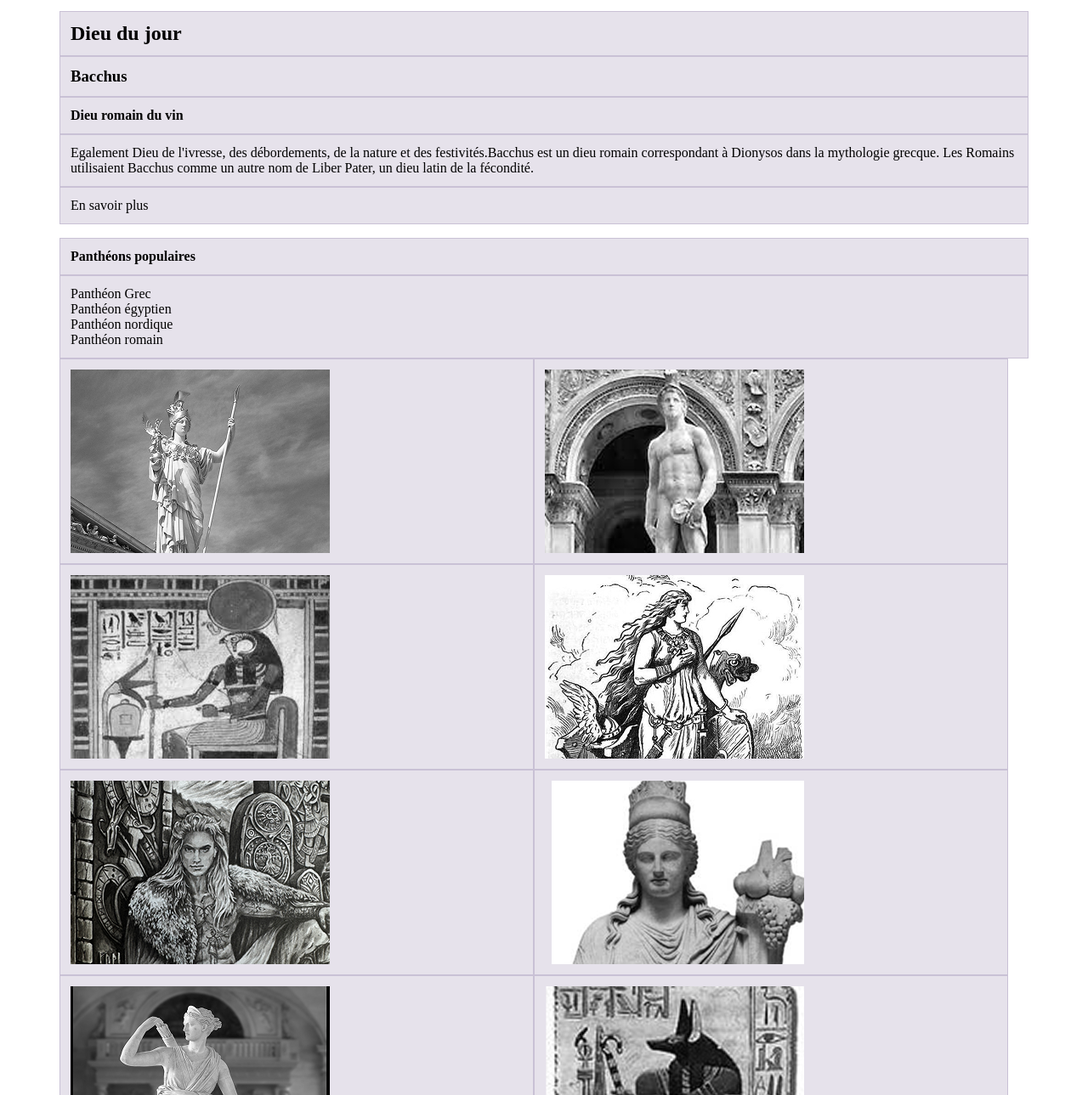
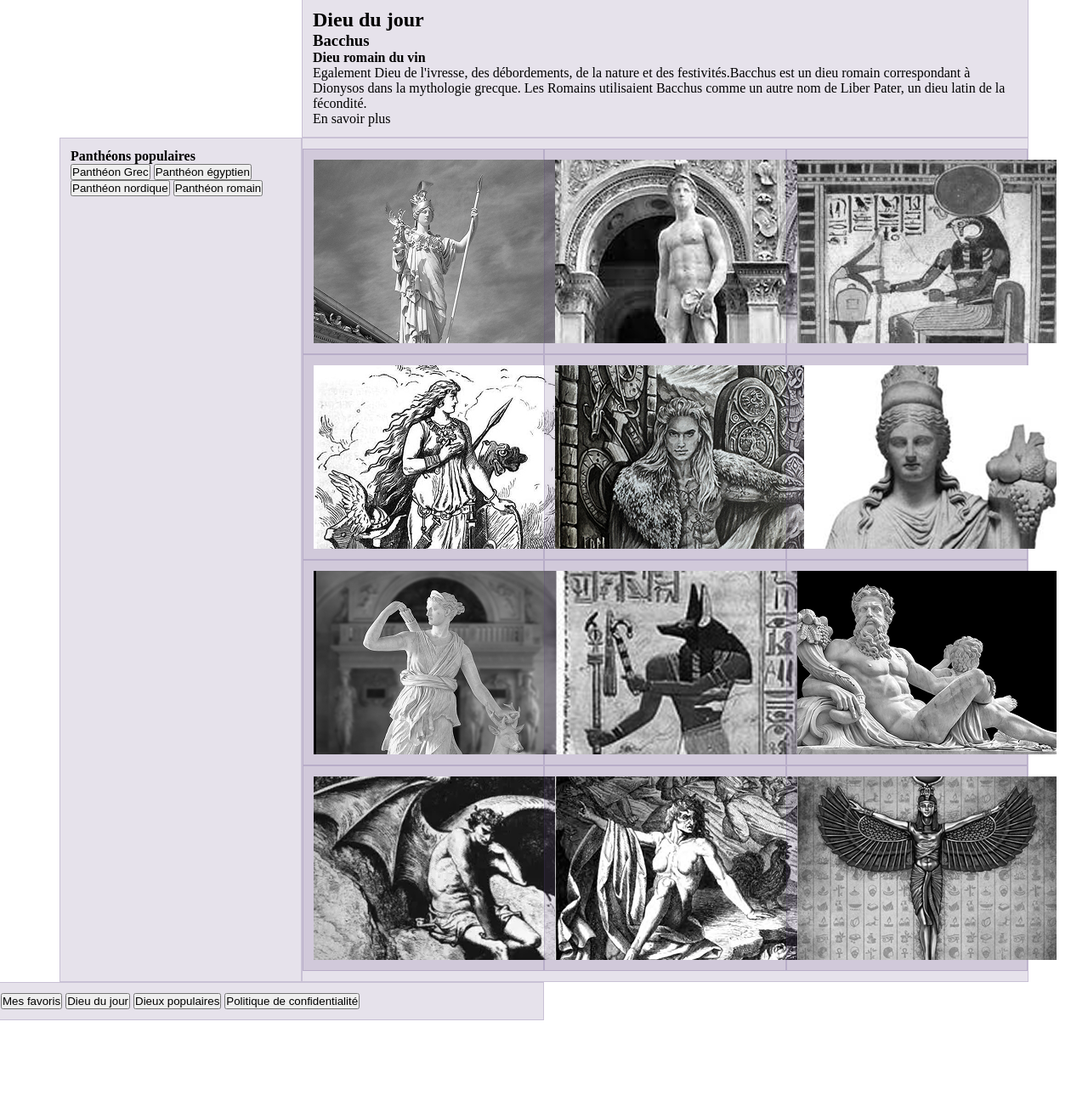
Before and after one commit to AndreaIacoviello/Atlas-Divin, a website built with Parcel: page src/index.html in a window 1280 px wide. Shown: the part 189-1478 px from the top of the page at 85% size. After the commit the page ends 1390 px from the top, so only its background shows below. Built offline with nearby package versions, Linux system fonts and the light colour scheme; files whose address does not match are found by name.

Commit message:
carte et header fini

```diff
--- a/src/index.html
+++ b/src/index.html
@@ -34,108 +34,90 @@
     <main>
       <div class="container">
         <div class="row">
-          <div class="col-12">
+          <div class="col-12 col-lg-9 offset-lg-3">
             <h1>Voir les dieux des panthéons</h1>
           </div>
-        </div>
-        <div class="row">
-          <div class="col-12">
+          <div class="col-12 col-lg-9 offset-lg-3">
+            <div class="carte-dieux-jour">
               <h2>Dieu du jour</h2>
-          </div>
-          <div class="col-12">
               <h3>Bacchus</h3>
-          </div>
-          <div class="col-12">
               <h4>Dieu romain du vin</h4>
-          </div>
-          <div class="col-12">
               <p>
-              Egalement Dieu de l'ivresse, des débordements, de la nature et des
-              festivités.Bacchus est un dieu romain correspondant à Dionysos
-              dans la mythologie grecque. Les Romains utilisaient Bacchus comme
-              un autre nom de Liber Pater, un dieu latin de la fécondité.
+                Egalement Dieu de l'ivresse, des débordements, de la nature et
+                des festivités.Bacchus est un dieu romain correspondant à
+                Dionysos dans la mythologie grecque. Les Romains utilisaient
+                Bacchus comme un autre nom de Liber Pater, un dieu latin de la
+                fécondité.
               </p>
-          </div>
-          <div class="col-12">
               <a>En savoir plus</a>
             </div>
           </div>
+
+          <div class="col-12 col-lg-3">
+            <section class="section">
+              <h4>Panthéons populaires</h4>
+              <button>Panthéon Grec</button>
+              <button>Panthéon égyptien</button>
+              <button>Panthéon nordique</button>
+              <button>Panthéon romain</button>
+            </section>
+          </div>
+          <div class="col-12 col-lg-9">
             <div class="row">
-          <div class="col-12">
-            <h4>Panthéons populaires</h4>
+              <div class="col-6 col-lg-4">
+                <div class="carte-athena"><img src="img/athena.png" /></div>
               </div>
-          <div class="col-12">
-           <div class="navigation-panthéon">
-            <nav><p>Panthéon Grec</p></nav>
+              <div class="col-6 col-lg-4">
+                <div class="carte-athena"><img src="img/mars.png" /></div>
               </div>
-          <div class="navigation-panthéon">
-            <p>Panthéon égyptien</p>
+              <div class="col-6 col-lg-4">
+                <div class="carte-athena"><img src="img/ra.png" /></div>
               </div>
-          <div class="navigation-panthéon">
-            <p>Panthéon nordique</p>
+              <div class="col-6 col-lg-4">
+                <div class="carte-athena"><img src="img/freya.png" /></div>
               </div>
-          <div class="navigation-panthéon">
-            <p>Panthéon romain</p>
+              <div class="col-6 col-lg-4">
+                <div class="carte-athena"><img src="img/loki.png" /></div>
+              </div>
+              <div class="col-6 col-lg-4">
+                <div class="carte-athena"><img src="img/fortuna.png" /></div>
+              </div>
+              <div class="col-6 col-lg-4">
+                <div class="carte-athena"><img src="img/artemis.png" /></div>
+              </div>
+              <div class="col-6 col-lg-4">
+                <div class="carte-athena"><img src="img/anubis.png" /></div>
+              </div>
+              <div class="col-6 col-lg-4">
+                <div class="carte-athena"><img src="img/zeus.png" /></div>
+              </div>
+              <div class="col-6 col-lg-4">
+                <div class="carte-athena"><img src="img/lucifer.png" /></div>
+              </div>
+              <div class="col-6 col-lg-4">
+                <div class="carte-athena"><img src="img/hel.png" /></div>
+              </div>
+              <div class="col-6 col-lg-4">
+                <div class="carte-athena"><img src="img/isis.png" /></div>
               </div>
             </div>
-        <div class="row">
-          <div class="col-6">
-            <div class="carte-athena"><img src="img/athena.png" /></div>
-          </div>
-          <div class="col-6">
-            <div class="carte-athena"><img src="img/mars.png" /></div>
-          </div>
-          <div class="col-6">
-            <div class="carte-athena"><img src="img/ra.png" /></div>
-          </div>
-          <div class="col-6">
-            <div class="carte-athena"><img src="img/freya.png" /></div>
-          </div>
-          <div class="col-6">
-            <div class="carte-athena"><img src="img/loki.png" /></div>
-          </div>
-          <div class="col-6">
-            <div class="carte-athena"><img src="img/fortuna.png" /></div>
-          </div>
-          <div class="col-6">
-            <div class="carte-athena"><img src="img/artemis.png" /></div>
-          </div>
-          <div class="col-6">
-            <div class="carte-athena"><img src="img/anubis.png" /></div>
-          </div>
-          <div class="col-6">
-            <div class="carte-athena"><img src="img/zeus.png" /></div>
-          </div>
-          <div class="col-6">
-            <div class="carte-athena"><img src="img/lucifer.png" /></div>
-          </div>
-          <div class="col-6">
-            <div class="carte-athena"><img src="img/hel.png" /></div>
-          </div>
-          <div class="col-6">
-            <div class="carte-athena"><img src="img/isis.png" /></div>
           </div>
         </div>
       </div>
     </main>
 
-    <footer><div class="row">
-      <div class="col-12">
-        <h4>Panthéons populaires</h4>
+    <footer>
+      <div class="row">
+        <div class="col-6">
+          <div class="liste-footer">
+            <button>Mes favoris</button>
+            <button>Dieu du jour</button>
+            <button>Dieux populaires</button>
+            <button>Politique de confidentialité</button>
           </div>
-      <div class="col-12">
-       <div class="navigation-panthéon">
-        <nav><p>Panthéon Grec</p></nav>
         </div>
-      <div class="navigation-panthéon">
-        <p>Panthéon égyptien</p>
       </div>
-      <div class="navigation-panthéon">
-        <p>Panthéon nordique</p>
-      </div>
-      <div class="navigation-panthéon">
-        <p>Panthéon romain</p>
-      </div></footer>
+    </footer>
 
     <script src="js/main.js" type="module"></script>
   </body>
```
Lines whose indentation alone changed are shown as unchanged.
